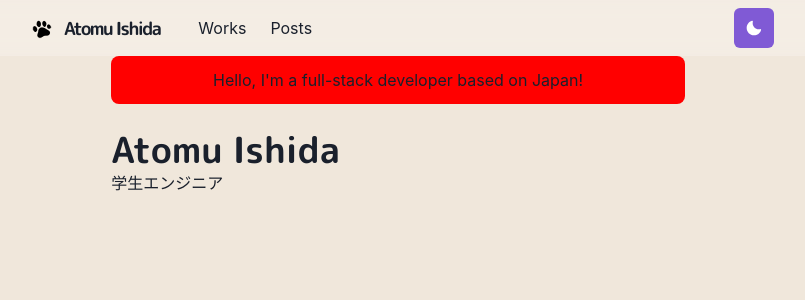
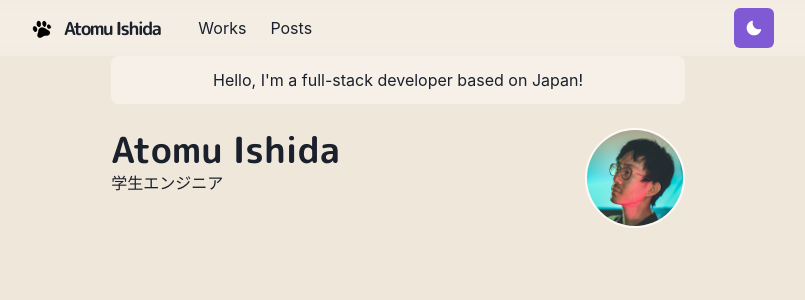
Before and after one commit to Atomu-Ishida/React-portfolio-site, a Next.js app: page / in a window 1280 px wide. Shown: the top 300 px of the page, without its empty margins (242-1047 px from the left). Built offline with nearby package versions, Linux system fonts and the light colour scheme.

Commit message:
Add my profile image

```diff
--- a/pages/index.js
+++ b/pages/index.js
@@ -1,9 +1,21 @@
-import { Container, Box, Heading } from '@chakra-ui/react'
+import {
+  Container,
+  Box,
+  Heading,
+  Image,
+  useColorModeValue
+} from '@chakra-ui/react'
 
 const Page = () => {
   return (
     <Container>
-      <Box borderRadius="lg" bg="red" p={3} mb={6} align="center">
+      <Box
+        borderRadius="lg"
+        bg={useColorModeValue('whiteAlpha.500', 'whiteAlpha.200')}
+        p={3}
+        mb={6}
+        align="center"
+      >
         Hello, I'm a full-stack developer based on Japan!
       </Box>
 
@@ -14,6 +26,23 @@
           </Heading>
           <p>学生エンジニア</p>
         </Box>
+        <Box
+          flexShrink={0}
+          mt={{ base: 4, md: 0 }}
+          ml={{ md: 6 }}
+          textAlign="center"
+        >
+          <Image
+            borderColor="whiteAlpha.800"
+            borderWidth={2}
+            borderStyle="solid"
+            maxW="100px"
+            display="inline-block"
+            borderRadius="full"
+            src="/images/takuya.jpg"
+            alt="Profile Image"
+          />
+        </Box>
       </Box>
     </Container>
   )
```
